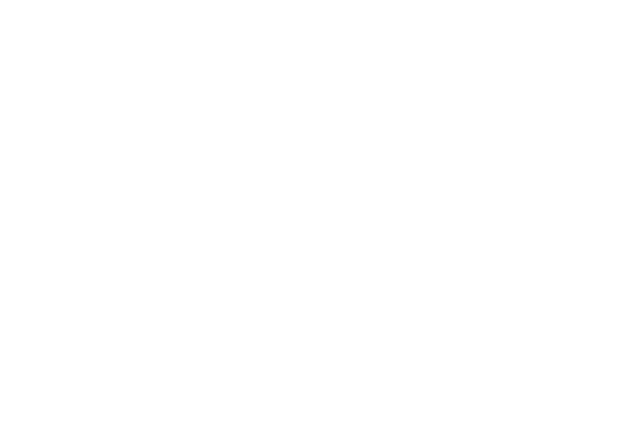
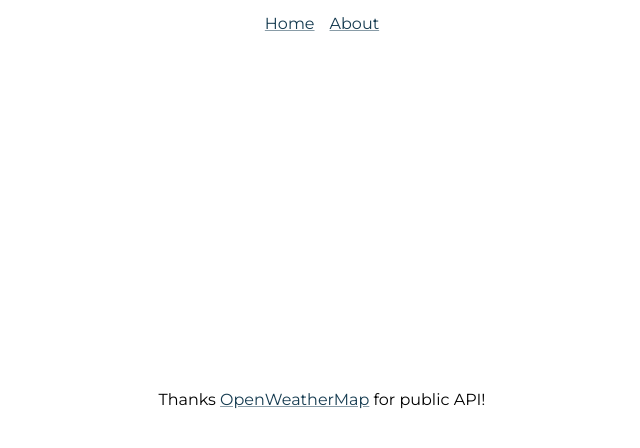
Before and after one commit to oxyyyyy/vue-weather, a Vue app: page /about in a window 1280 px wide. Shown: the top 448 px of the page, without its empty margins (318-958 px from the left). Built offline with nearby package versions, Linux system fonts and the light colour scheme.

Commit message:
FIX: minor

```diff
--- a/src/App.vue
+++ b/src/App.vue
@@ -1,9 +1,9 @@
 <template>
   <div id="app">
-    <!-- <div class="nav">
-      <router-link to="/">Home</router-link> |
-      <router-link to="/about">About</router-link>
-    </div> -->
+    <div class="nav">
+      <router-link to="/" class="nav__link">Home</router-link>
+      <router-link to="/about" class="nav__link">About</router-link>
+    </div>
     <router-view />
   </div>
 </template>
@@ -16,6 +16,16 @@
     max-height: 100vh;
   }
 
+  a {
+    color: #153B50;
+    text-decoration-color: rgba($color: #153B50, $alpha: 0.5);
+    transition: all 0.3s ease;
+
+    &:hover {
+      text-decoration-color: #153B50;
+    }
+  }
+
   .nav {
     display: flex;
     justify-content: center;
@@ -26,4 +36,10 @@
     left: 0;
     width: 100%;
   }
+
+  .nav__link {
+    &:not(:last-child) {
+      margin-right: 15px;
+    }
+  }
 </style>
--- a/src/components/weatherWidget.vue
+++ b/src/components/weatherWidget.vue
@@ -29,6 +29,7 @@
     display: flex;
     flex-direction: column;
     align-items: center;
+    color: #429EA6;
   }
 
   .weather-widget__city {
@@ -39,6 +40,7 @@
   .weather-widget__temp {
     display: flex;
     align-items: flex-start;
+    color: #16F4D0;
     font-size: 200px;
     font-weight: 200;
     margin: 0;
--- a/src/views/About.vue
+++ b/src/views/About.vue
@@ -1,10 +1,17 @@
 <template>
-  <div></div>
+  <div class="about">
+    <p>Thanks <a href="https://openweathermap.org/">OpenWeatherMap</a> for public API!</p>
+  </div>
 </template>
 
 <script>
 </script>
 
 <style lang="scss" scoped>
-
+  .about {
+    display: flex;
+    justify-content: center;
+    align-items: center;
+    height: 100vh;
+  }
 </style>
```
Also changed, not shown: public/spinner.svg, 1 other file (tests, documents, lock files or other folders).
